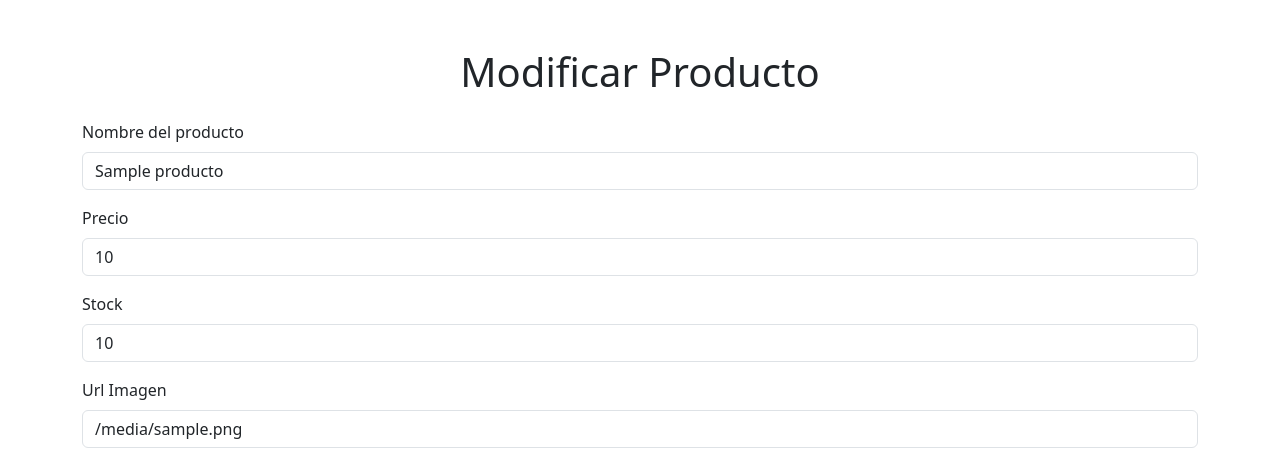
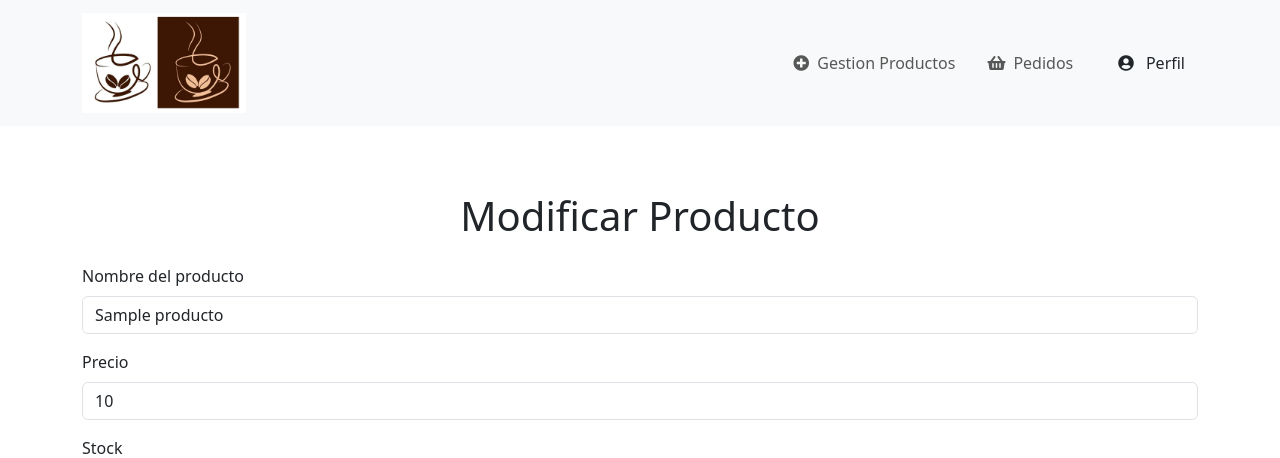
Before and after one commit to bazabaza/cafe-sem, a Django app: template CafeSEM/CafeSEM/productos/templates/modificarProducto.html in a window 1280 px wide. Shown: the top 458 px of the page. Run offline with Django 5.2, Linux system fonts and the light colour scheme; the template is opened without the code that fills it: most values are stand-ins (such as "Sample title", 1, 10 or a date in 2020); some libraries are stand-ins or nearby versions.

Commit message:
Añadimos navbarAdmin para el administrador

```diff
--- a/CafeSEM/CafeSEM/productos/templates/listadoProductos.html
+++ b/CafeSEM/CafeSEM/productos/templates/listadoProductos.html
@@ -18,7 +18,11 @@
 
 </head>
 <body>
-        {% include 'navbar.html' %}
+        <div>
+            {% include 'navbar.html' %}
+        </div>
+
+        </br></br></br></br></br>
         <div class="container my-4">
             <h1 class="text-center">Listado de Productos</h1>
 
--- a/CafeSEM/CafeSEM/productos/templates/modificarProducto.html
+++ b/CafeSEM/CafeSEM/productos/templates/modificarProducto.html
@@ -3,12 +3,22 @@
 {% load static %}
 <head>
     <meta charset="UTF-8">
-    <title>listado</title>
+    <title>Modificar Producto</title>
     <link href="https://cdn.jsdelivr.net/npm/bootstrap@5.3.3/dist/css/bootstrap.min.css" rel="stylesheet">
     <script src="https://cdn.jsdelivr.net/npm/bootstrap@5.3.3/dist/js/bootstrap.bundle.min.js"></script>
+    <meta name="viewport" content="width=device-width, initial-scale=1, shrink-to-fit=no" />
+    <meta http-equiv="x-ua-compatible" content="ie=edge" />
+    <title>Material Design for Bootstrap</title>
+    <!-- Font Awesome -->
+    <link rel="stylesheet" href="https://use.fontawesome.com/releases/v5.11.2/css/all.css" />
+    <!-- Google Fonts Roboto -->
+    <link rel="stylesheet" href="https://fonts.googleapis.com/css2?family=Roboto:wght@300;400;500;700&display=swap" />
 </head>
 <body>
+<div>
+            {% include 'navbarAdmin.html' %}
 
+        </div></br></br></br></br></br></br>
 <div class="container mt-5">
         <h1 class="text-center mb-4">Modificar Producto</h1>
         <form method="post" action="modificarProductoDatos">
--- /dev/null
+++ b/CafeSEM/CafeSEM/productos/templates/navbarAdmin.html
@@ -0,0 +1,38 @@
+{% load static %}
+<nav class="navbar navbar-expand-lg fixed-top bg-light navbar-light">
+  <div class="container">
+    <a class="navbar-brand" href="#"
+      ><img
+        id="MDB-logo"
+        src="{% static 'images/logo.png' %}"
+        alt="MDB Logo"
+        draggable="false"
+        height="100"
+    /></a>
+    <button
+      class="navbar-toggler"
+      type="button"
+      data-mdb-toggle="collapse"
+      data-mdb-target="#navbarSupportedContent"
+      aria-controls="navbarSupportedContent"
+      aria-expanded="false"
+      aria-label="Toggle navigation"
+    >
+      <i class="fas fa-bars"></i>
+    </button>
+    <div class="collapse navbar-collapse" id="navbarSupportedContent">
+      <ul class="navbar-nav ms-auto align-items-center">
+        <li class="nav-item">
+          <a class="nav-link mx-2" href="/tienda/gestionproductos"><i class="fas fa-plus-circle pe-2"></i>Gestion Productos</a>
+        </li>
+        <li class="nav-item">
+          <a class="nav-link mx-2" href="#!"><i class="fas fa-shopping-basket pe-2"></i>Pedidos</a>
+        </li>
+        <li class="nav-item ms-3">
+          <a class="btn btn-black btn-rounded" href="/clientes/cuenta/iniciar_sesion"> <i class="fa fa-user-circle pe-2" aria-hidden="true"></i> Perfil</a>
+        </li>
+      </ul>
+    </div>
+  </div>
+</nav>
+<!-- Navbar -->
```
Also changed, not shown: CafeSEM/CafeSEM/productos/templates/detalleProducto.html (+12 -1 lines), CafeSEM/CafeSEM/productos/templates/gestionProductos.html (+11 -0 lines).
